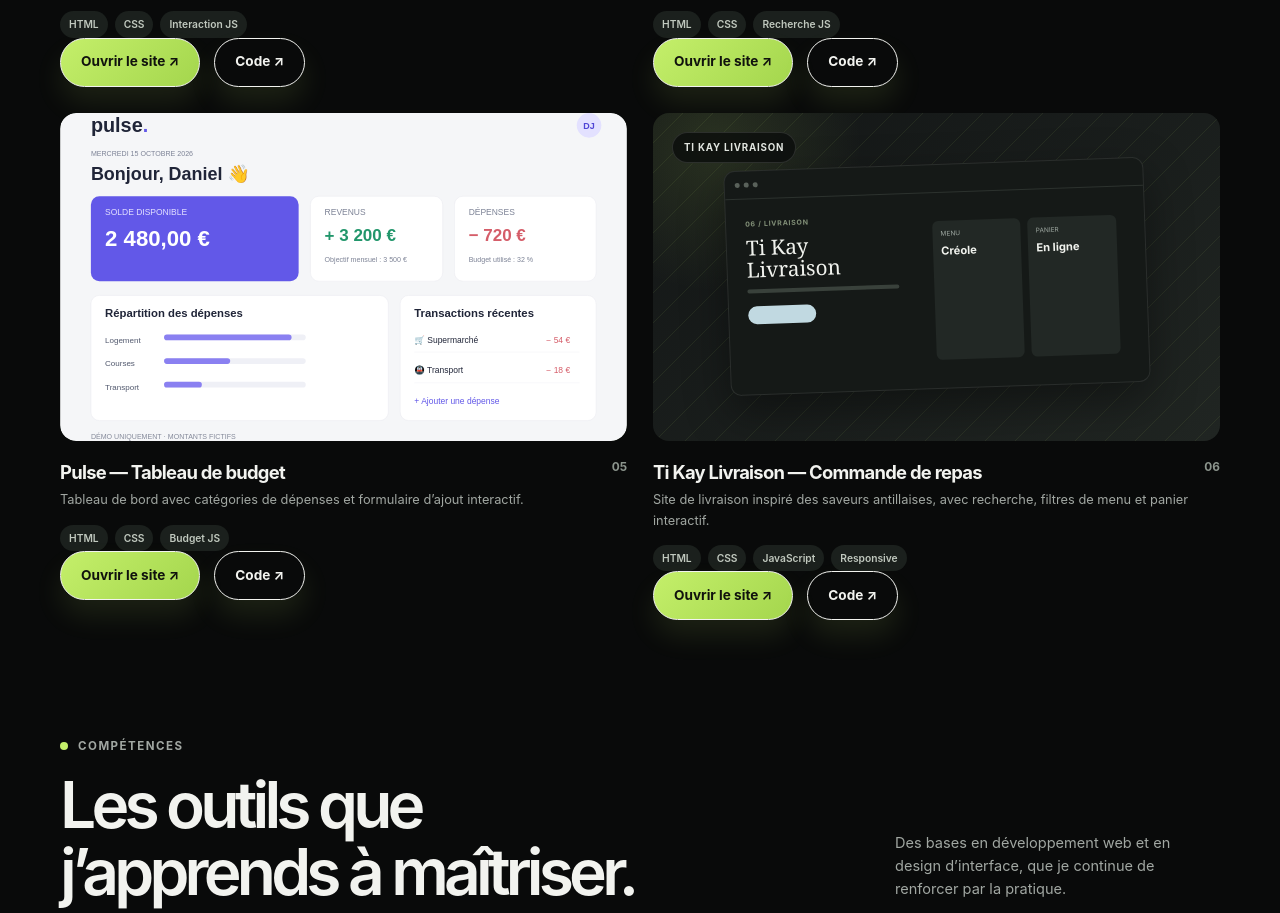
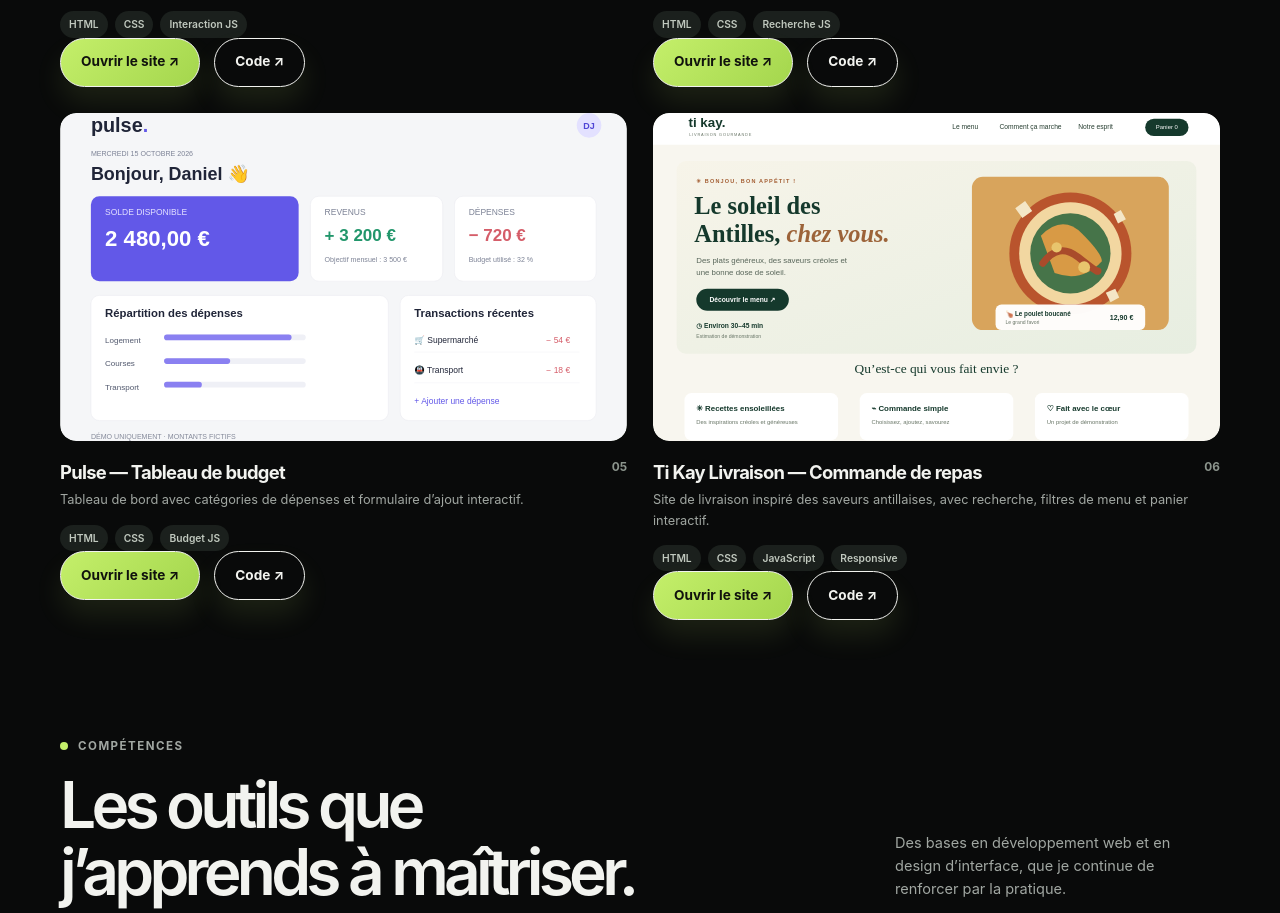
Before and after one commit to dj3363015-tech/portfolio, a plain HTML site: page index.html in a window 1280 px wide. Shown: the part 2206-3119 px from the top of the page. Drawn offline with Linux system fonts and the light colour scheme.

Commit message:
Show Ti Kay Livraison preview in portfolio project card

```diff
--- a/index.html
+++ b/index.html
@@ -120,7 +120,7 @@
           <div class="button-row"><a class="button" href="projects/pulse-finance/" target="_blank" rel="noreferrer">Ouvrir le site ↗</a><a class="button secondary" href="https://github.com/dj3363015-tech/portfolio/tree/main/projects/pulse-finance" target="_blank" rel="noreferrer">Code ↗</a></div>
         </article>
         <article class="project-card reveal">
-          <div class="project-visual visual-blue"><div class="mock-window"><div class="mock-bar"><i></i><i></i><i></i></div><div class="mock-content"><div><div class="mock-small">06 / LIVRAISON</div><div class="mock-title">Ti Kay<br>Livraison</div><div class="mock-copy"></div><div class="mock-cta" style="background:#c1d9e1"></div></div><div class="stats-preview"><div class="stats-tile"><span>MENU</span><strong>Créole</strong></div><div class="stats-tile"><span>PANIER</span><strong>En ligne</strong></div></div></div></div><span class="visual-caption">TI KAY LIVRAISON</span></div>
+          <div class="project-visual visual-blue"><img class="project-screenshot" src="projects/ti-kay-livraison/desktop-preview.svg" alt="Aperçu illustré de Ti Kay Livraison sur ordinateur" loading="lazy"><div class="mock-window"><div class="mock-bar"><i></i><i></i><i></i></div><div class="mock-content"><div><div class="mock-small">06 / LIVRAISON</div><div class="mock-title">Ti Kay<br>Livraison</div><div class="mock-copy"></div><div class="mock-cta" style="background:#c1d9e1"></div></div><div class="stats-preview"><div class="stats-tile"><span>MENU</span><strong>Créole</strong></div><div class="stats-tile"><span>PANIER</span><strong>En ligne</strong></div></div></div></div><span class="visual-caption">TI KAY LIVRAISON</span></div>
           <div class="project-meta"><div><h3>Ti Kay Livraison — Commande de repas</h3><p>Site de livraison inspiré des saveurs antillaises, avec recherche, filtres de menu et panier interactif.</p></div><span class="project-index">06</span></div>
           <div class="project-tags"><span>HTML</span><span>CSS</span><span>JavaScript</span><span>Responsive</span></div>
           <div class="button-row"><a class="button" href="projects/ti-kay-livraison/" target="_blank" rel="noreferrer">Ouvrir le site ↗</a><a class="button secondary" href="https://github.com/dj3363015-tech/portfolio/tree/main/projects/ti-kay-livraison" target="_blank" rel="noreferrer">Code ↗</a></div>
```
